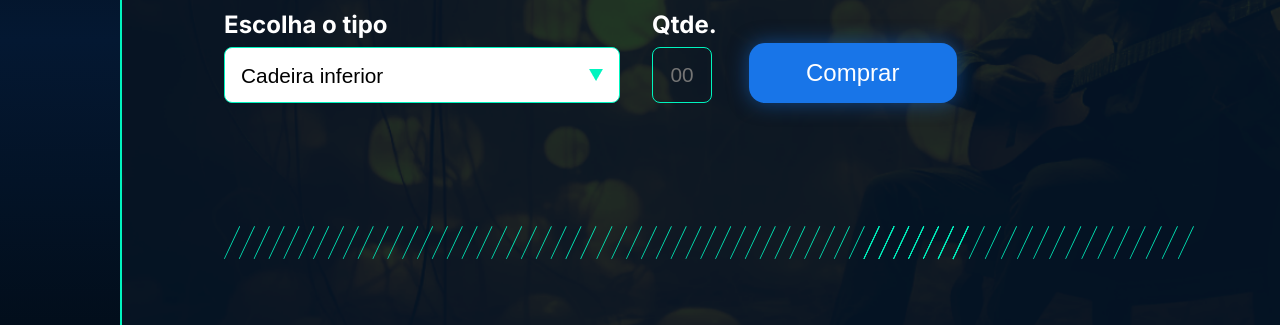
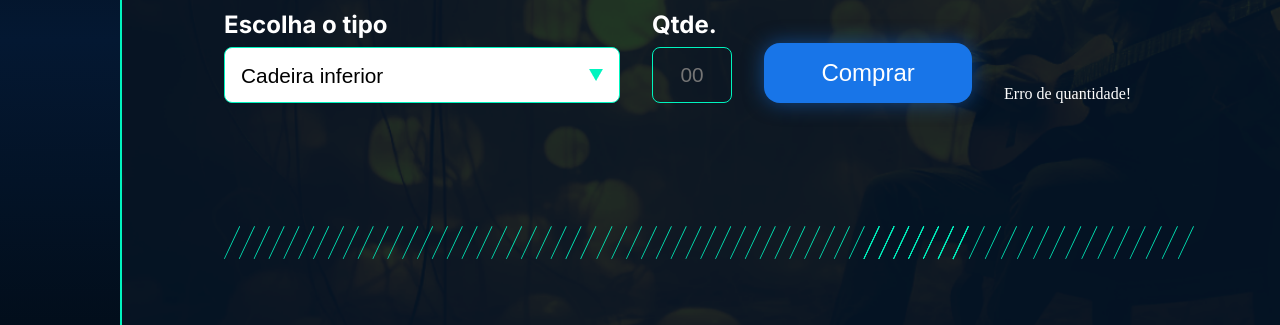
Before and after one commit to MoraesAlvesCleber/compra_de_ingresso, a plain HTML site: page index.html in a window 1280 px wide. Both pictures are taken after a click on the button "Comprar". Shown: the part 322-647 px from the top of the page. Drawn offline with Linux system fonts and the light colour scheme.

Commit message:
Corrigindo mensagem de erro
Para que ela apareça toda vez que a compra não puder ser realizada

```diff
--- a/index.html
+++ b/index.html
@@ -33,6 +33,7 @@
                 <input type="number" id="qtd" placeholder="00" min="1" max="10">
             </label>
             <button onclick="comprar()" type="button">Comprar</button>
+            <div class="aviso1"></div>
         </form>
         <img class="hachuras" src="./assets/SVG/Hachuras.svg" alt="">
         <section>
--- a/js/app.js
+++ b/js/app.js
@@ -5,7 +5,7 @@ let inferior = 400;
 
 
 function comprar() {
-    //recuperar valor do números
+    //recuperar valor do formulário
     let produto = document.getElementById('tipo-ingresso').value;
     let qtd = parseInt(document.getElementById('qtd').value);
 
@@ -14,19 +14,28 @@ function comprar() {
     let valorSuperior = document.getElementById('qtd-superior');
     let valorInferior = document.getElementById('qtd-inferior');
 
+    let avisoQuantidade = document.querySelector('.aviso1');
+
+    let avisoExistente = document.querySelector(".aviso");
+    if (avisoExistente) {
+        avisoExistente.remove();
+    }
+
+
     if (produto === 'pista' && pista > 0 && qtd <= pista) {
         pista -= qtd;
         valorPista.innerHTML = pista;
 
-    }  else if (produto === 'superior' && superior > 0 && qtd <= superior) {
+    } else if (produto === 'superior' && superior > 0 && qtd <= superior) {
         superior -= qtd;
         valorSuperior.innerHTML = superior;
+
 
     } else if (produto === 'inferior' && inferior > 0 && qtd <= inferior) {
         inferior -= qtd;
         valorInferior.innerHTML = inferior;
 
-    }  else {
-        alert('Erro de quantidade');
+    } else {
+        avisoQuantidade.innerHTML += `<span class="aviso">Erro de quantidade!</span>`;
     }
 }
--- a/styles/style.css
+++ b/styles/style.css
@@ -84,7 +84,7 @@ form .input-group select {
 }
 
 form .input-group input {
-    width: 60px;
+    width: 80px;
 }
 
 form .input-group input::placeholder {
```
